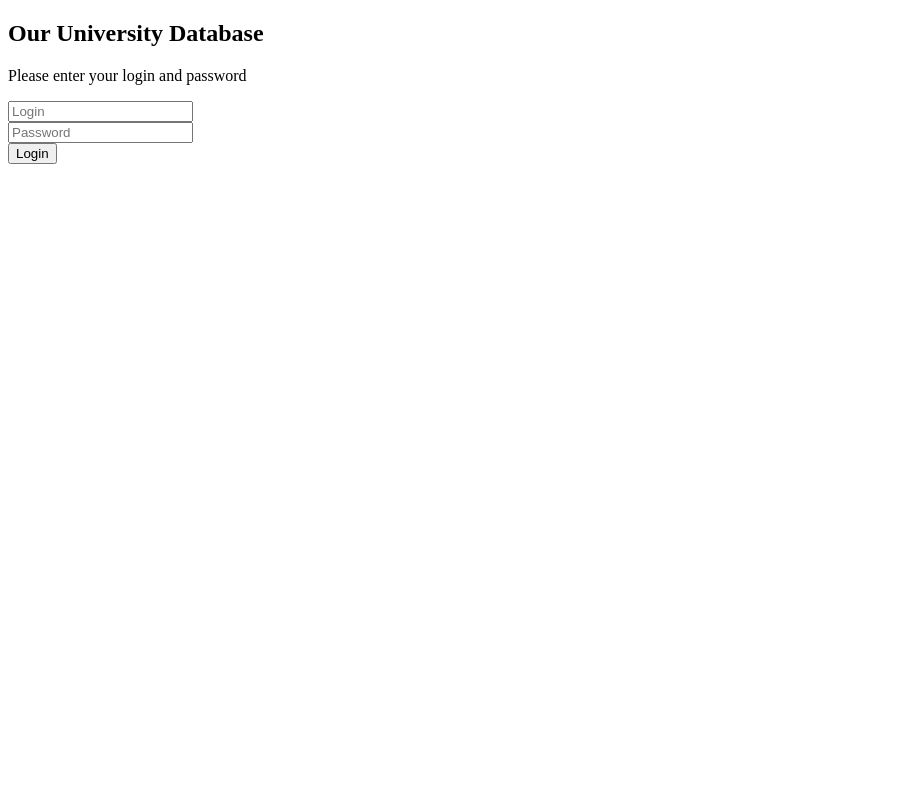
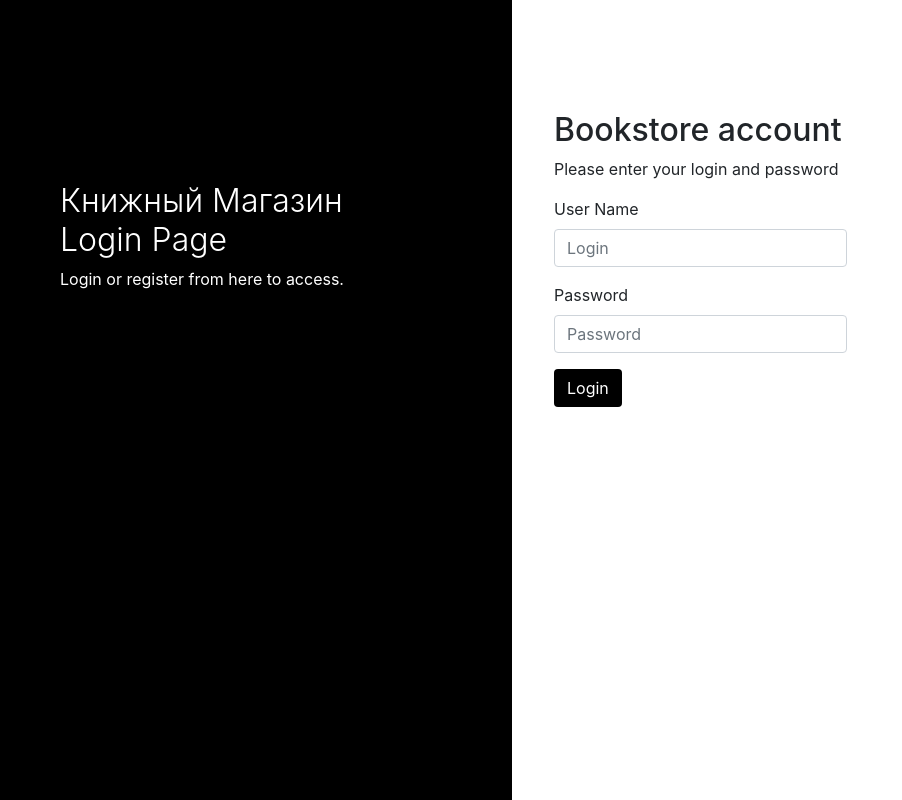
Before and after one commit to BorissowT/Spring_api, a Spring Boot app: page /login in a window 1280 px wide. Shown: the whole page, without its empty margins (0-902 px from the left). Run offline with Spring Boot 4, Linux system fonts and the light colour scheme; some of the project's set-up classes (security, data sources, template engines, error pages and the like) are left out, and stand-ins take their place; some libraries are stand-ins or nearby versions.

Commit message:
create styled login page

```diff
--- /dev/null
+++ b/src/main/resources/static/css/login.css
@@ -0,0 +1,71 @@
+body {
+    font-family: "Lato", sans-serif;
+}
+
+
+
+.main-head{
+    height: 150px;
+    background: #FFF;
+
+}
+
+.sidenav {
+    height: 100%;
+    background-color: #000;
+    overflow-x: hidden;
+    padding-top: 20px;
+}
+
+
+.main {
+    padding: 0px 10px;
+}
+
+@media screen and (max-height: 450px) {
+    .sidenav {padding-top: 15px;}
+}
+
+@media screen and (max-width: 450px) {
+    .login-form{
+        margin-top: 2%;
+    }
+}
+
+@media screen and (min-width: 768px){
+    .main{
+        margin-left: 40%;
+    }
+
+    .sidenav{
+        width: 40%;
+        position: fixed;
+        z-index: 1;
+        top: 0;
+        left: 0;
+    }
+
+    .login-form{
+        margin-top: 10%;
+    }
+
+    .register-form{
+        margin-top: 20%;
+    }
+}
+
+
+.login-main-text{
+    margin-top: 20%;
+    padding: 60px;
+    color: #fff;
+}
+
+.login-main-text h2{
+    font-weight: 300;
+}
+
+.btn-black{
+    background-color: #000 !important;
+    color: #fff;
+}
--- a/src/main/resources/templates/authors.html
+++ b/src/main/resources/templates/authors.html
@@ -14,7 +14,7 @@
             <a href="/authors" class=link>Авторы</a>
               <form class="form-inline my-2 my-lg-0" form-method="post" th:action="@{/logout}">
                   <button sec:authorize="isAuthenticated()" class="btn btn-outline-danger my-2 my-sm-0 btn-sm mr-3" type="submit">Logout</button>
-                  <button sec:authorize="isAnonymous()" th:href="@{~/login}" class="btn btn-outline-info my-2 my-sm-0 btn-sm mr-3" type="submit">Login</button>
+                  <button sec:authorize="isAnonymous()" th:href="@{/login}" class="btn btn-outline-info my-2 my-sm-0 btn-sm mr-3" type="submit">Login</button>
               </form>
           </div>
       </div>
--- a/src/main/resources/templates/index.html
+++ b/src/main/resources/templates/index.html
@@ -9,6 +9,10 @@
             <div class="links d-flex justify-content-between">
               <a href="/books" class=link>Книги</a>
               <a href="/authors" class=link>Авторы</a>
+              <form class="form-inline my-2 my-lg-0" form-method="post" th:action="@{/login}">
+                <button sec:authorize="isAuthenticated()" class="btn btn-outline-danger my-2 my-sm-0 btn-sm mr-3" type="submit">Logout</button>
+                <button sec:authorize="isAnonymous()" th:href="@{/login/}" class="btn btn-outline-info my-2 my-sm-0 btn-sm mr-3" type="submit">Login</button>
+              </form>
             </div>
         </div>
     </nav>
--- a/src/main/resources/templates/login.html
+++ b/src/main/resources/templates/login.html
@@ -2,30 +2,47 @@
 <html xmlns:th="http://www.thymeleaf.org"
       xmlns:sec="http://www.thymeleaf.org/extras/spring-security">
     <head>
+        <link href="css/login.css" rel="stylesheet"></link>
         <title>Log in</title>
     </head>
     <body id="LoginForm">
         <div class="container">
             <div class="login-form">
+                <link href="//maxcdn.bootstrapcdn.com/bootstrap/4.0.0/css/bootstrap.min.css" rel="stylesheet" id="bootstrap-css">
+                <script src="//maxcdn.bootstrapcdn.com/bootstrap/4.0.0/js/bootstrap.min.js"></script>
+                <script src="//code.jquery.com/jquery-1.11.1.min.js"></script>
+
+                <div class="sidenav">
+                    <div class="login-main-text">
+                        <h2>Книжный Магазин<br> Login Page</h2>
+                        <p>Login or register from here to access.</p>
+                    </div>
+                </div>
+                <div class="main">
+                    <div class="col-md-6 col-sm-12">
+                        <div class="login-form">
                             <div class="main-div">
                                 <div class="panel">
-                        <h2 class="form-heading">Our University Database</h2>
+                                    <h2 class="form-heading">Bookstore account</h2>
                                     <p>Please enter your login and password</p>
                                     <div th:if="${param.error}"  class="alert alert-danger">Unknown username or password.</div>
                                     <div th:if="${param.logout}" class="alert alert-success">Good bye!</div>
                                 </div>
-                    <form th:action="@{/login}" method="post">
+                            </div>
+                            <form id="Login" th:action="@{/login}" method="post">
                                 <div class="form-group">
+                                    <label>User Name</label>
                                     <input type="text" class="form-control" id="login" name="login" placeholder="Login"/>
                                 </div>
                                 <div class="form-group">
+                                    <label>Password</label>
                                     <input type="password" class="form-control" id="password" name="password" placeholder="Password"/>
                                 </div>
-                        <div class="forgot">
-                            <!--<a href="reset.html">Forgot password?</a>-->
+                                <button type="submit" class="btn btn-black">Login</button>
+                            </form>
                         </div>
-                        <button type="submit" class="btn btn-primary">Login</button>
-                    </form>
+                    </div>
+                </div>
                 </div>
             </div></div>
     </body>
```
Lines whose indentation alone changed are shown as unchanged.
